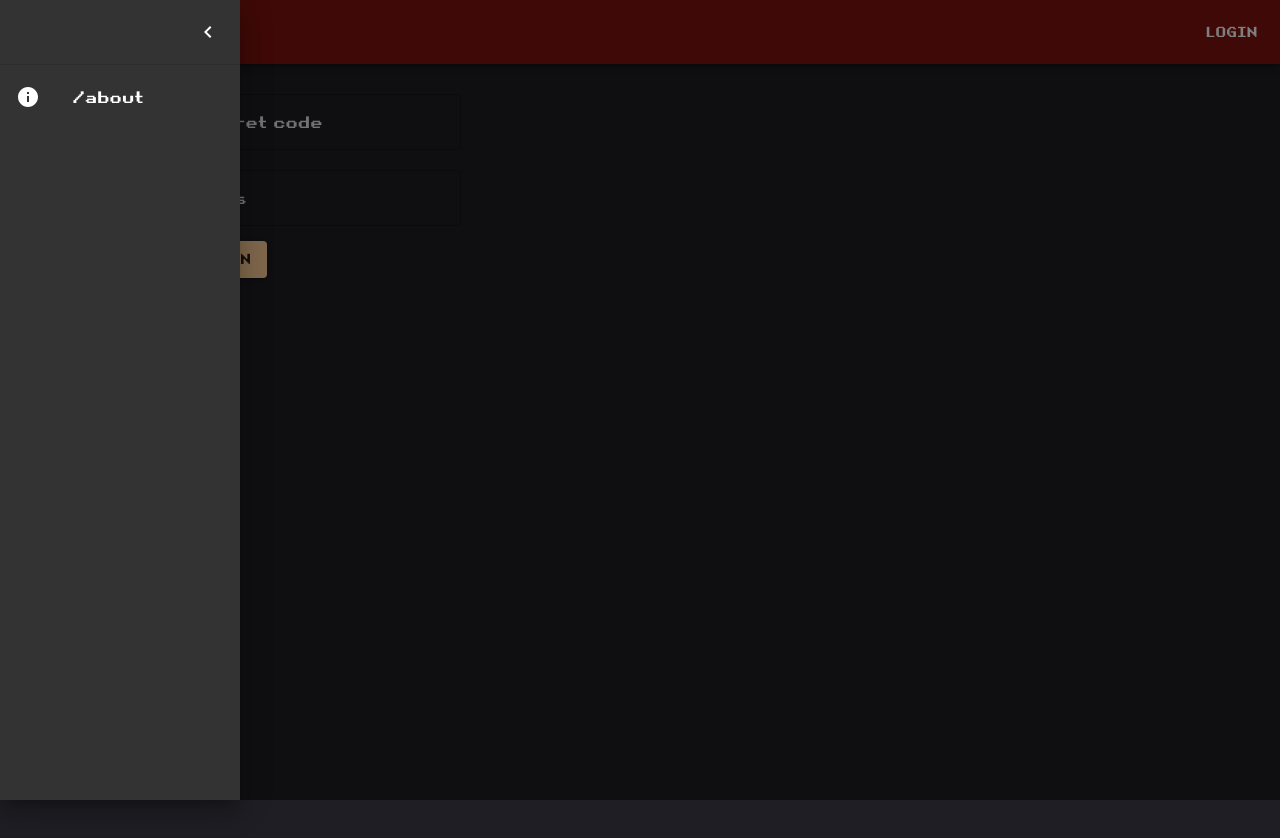
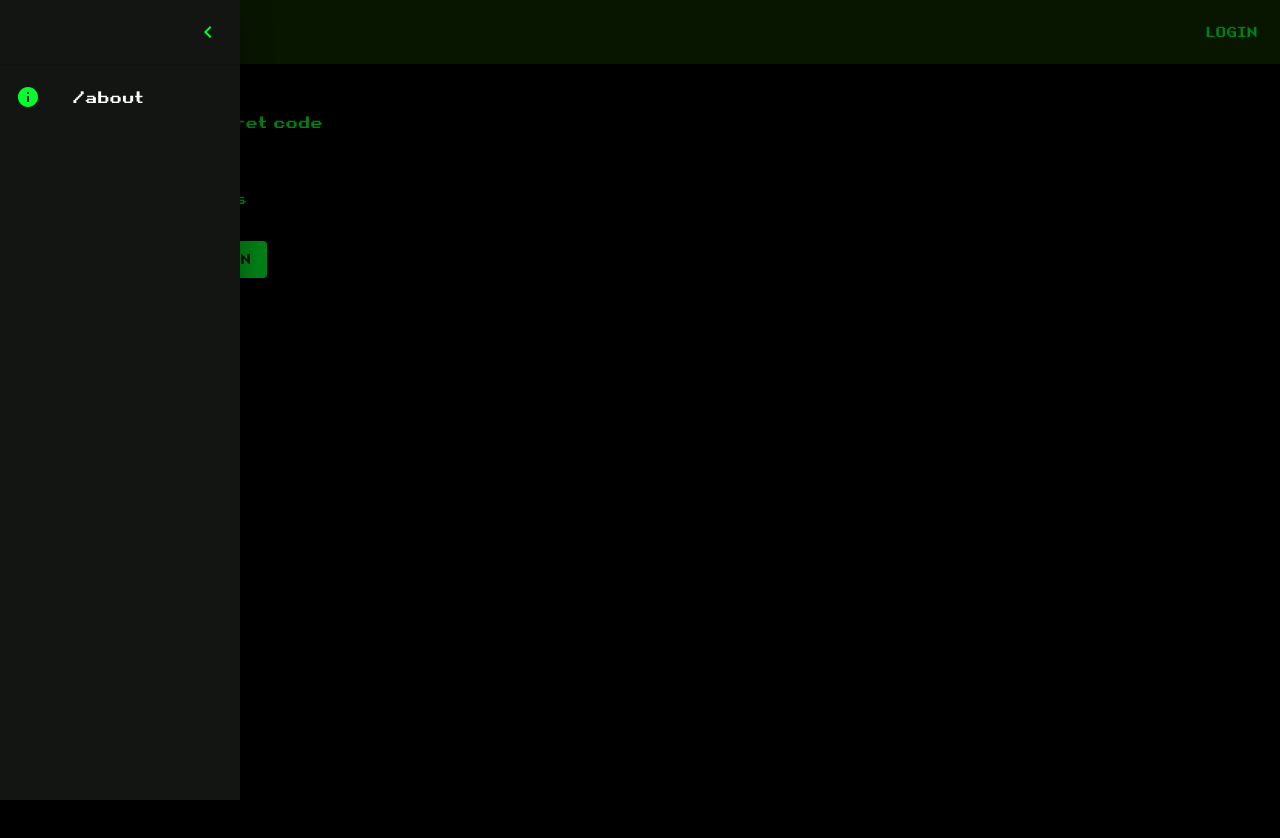
Before and after one commit to AndreMicheletti/lero-app, a React (Create React App) app: page / in a window 1280 px wide. Both pictures are taken after a click on the button "open drawer". Shown: the top 838 px of the page. Built offline with nearby package versions, Linux system fonts and the light colour scheme; a web font is replaced by a local one.

Commit message:
montando tema verde...

```diff
--- a/public/index.html
+++ b/public/index.html
@@ -30,6 +30,9 @@
         font-family: Cipher;
         src: url("%PUBLIC_URL%/fonts/PigpenCipher.otf"), url("%PUBLIC_URL%/fonts/PigpenCipher.otf") format('otf');
       }
+      /* body {
+        background-image: url("%PUBLIC_URL%/background2.jpg");
+      } */
       * {
         font-family: SourceCodePro, RetroGaming, VCRMono, monospace;
       }
--- a/src/App.js
+++ b/src/App.js
@@ -8,7 +8,7 @@ import {
   Switch,
   Route,
   Link,
-} from "react-router-dom";
+} from "react-router-dom"
 
 import AppBar from '@material-ui/core/AppBar'
 import Toolbar from '@material-ui/core/Toolbar'
@@ -36,7 +36,9 @@ import UserStatus from './components/UserStatus'
 import SocketStatus from './components/SocketStatus'
 
 import { doLogout } from './store/actions/accountActions'
-import AboutScreen from './screens/AboutScreen';
+import AboutScreen from './screens/AboutScreen'
+
+import { GREEN_900 } from './theme'
 
 const drawerWidth = 240;
 
@@ -52,6 +54,8 @@ const useStyles = makeStyles((theme) => ({
   },
   appBar: {
     zIndex: theme.zIndex.drawer + 1,
+    backgroundColor: theme.palette.background.green,
+    color: theme.palette.text.secondary
   },
   appToolbar: {
     display: 'flex',
@@ -70,8 +74,8 @@ const useStyles = makeStyles((theme) => ({
   },
   drawerPaper: {
     width: drawerWidth,
-    backgroundColor: '#333',
-    color: '#fff'
+    backgroundColor: theme.palette.primary.default,
+    color: theme.palette.text.white,
   },
   drawerContainer: {
     overflow: 'auto',
@@ -160,7 +164,7 @@ function App ({ account, ...props  }) {
         >
           <div className={classes.drawerHeader}>
             <IconButton onClick={handleDrawerClose}>
-              <ChevronLeftIcon style={{ color: 'white' }} />
+              <ChevronLeftIcon style={{ color: GREEN_900 }} />
             </IconButton>
           </div>
           <div className={classes.drawerContainer}>
@@ -168,8 +172,8 @@ function App ({ account, ...props  }) {
               <React.Fragment>
                 <Divider />
                 <List>
-                  {menuLink("/", "/conversations", <ForumIcon style={{ color: '#fff' }} />)}
-                  {menuLink("/new", "/start_new", <CreateIcon style={{ color: '#fff' }} />)}
+                  {menuLink("/", "/conversations", <ForumIcon style={{ color: GREEN_900 }} />)}
+                  {menuLink("/new", "/start_new", <CreateIcon style={{ color: GREEN_900 }} />)}
                 </List>
                 <List>
                   <ListItem onClick={() => {
@@ -177,7 +181,7 @@ function App ({ account, ...props  }) {
                     handleDrawerClose()
                   }} button key='logout'>
                     <ListItemIcon>
-                      <ExitToAppIcon style={{ color: '#fff' }}/>
+                      <ExitToAppIcon style={{ color: GREEN_900 }}/>
                     </ListItemIcon>
                     <ListItemText primary='/logout' />
                   </ListItem>
@@ -186,7 +190,7 @@ function App ({ account, ...props  }) {
             }
             <Divider />
             <List>
-              {menuLink("/about", "/about", <InfoIcon style={{ color: '#fff' }} />)}
+              {menuLink("/about", "/about", <InfoIcon style={{ color: GREEN_900 }} />)}
             </List>
           </div>
         </SwipeableDrawer>
--- a/src/components/MessageBubble.js
+++ b/src/components/MessageBubble.js
@@ -30,6 +30,9 @@ const useStyles = makeStyles((theme) => ({
   }
 }))
 
+const COLOR1 = '#5fb596'
+const COLOR2 = '#84b55f'
+
 function MessageBubble ({ yourName, targetName, content, time, direction }) {
   const classes = useStyles()
   const outbound = direction === 'out'
@@ -44,7 +47,7 @@ function MessageBubble ({ yourName, targetName, content, time, direction }) {
     gridTemplateColumns: 'auto minmax(min-content, 100%) auto',
     textAlign: 'right'
   }
-  const color = outbound ? '#b55f5f' : '#b58f5f'
+  const color = outbound ? COLOR1 : COLOR2
   const formattedTime = time.toString().substr(10)
   const messageText = decryptMessage(parseBase64(localStorage.getItem('auth_token')), JSON.stringify(content))
 
--- a/src/theme.js
+++ b/src/theme.js
@@ -1,24 +1,33 @@
 import { red } from '@material-ui/core/colors';
 import { createMuiTheme } from '@material-ui/core/styles';
+
+export const GREEN_100 = "#112d00"
+export const GREEN_900 = "#00ff2d"
+export const GREEN_BLUE_900 = "#00ff97"
+export const GREEN_BLUE_100 = "#183319"
 
 // A custom theme for this app
 const theme = createMuiTheme({
   palette: {
     primary: {
-      main: '#7d130c',
+      main: GREEN_900,
     },
     secondary: {
-      main: '#FFCF99',
+      main: GREEN_900,
     },
     error: {
       main: red.A400,
     },
     background: {
-      default: '#1E1E24',
+      default: '#000000',
+      paper: '#121512',
+      green: GREEN_100
     },
     text: {
-      primary: '#FFF8F0',
-      secondary: '#e6e6e6'
+      primary: GREEN_BLUE_900,
+      secondary: GREEN_900,
+      icon: GREEN_900,
+      white: "#fff"
     },
   },
   typography: {
```
Also changed, not shown: public/background.jpg (added), public/background2.jpg (added).
